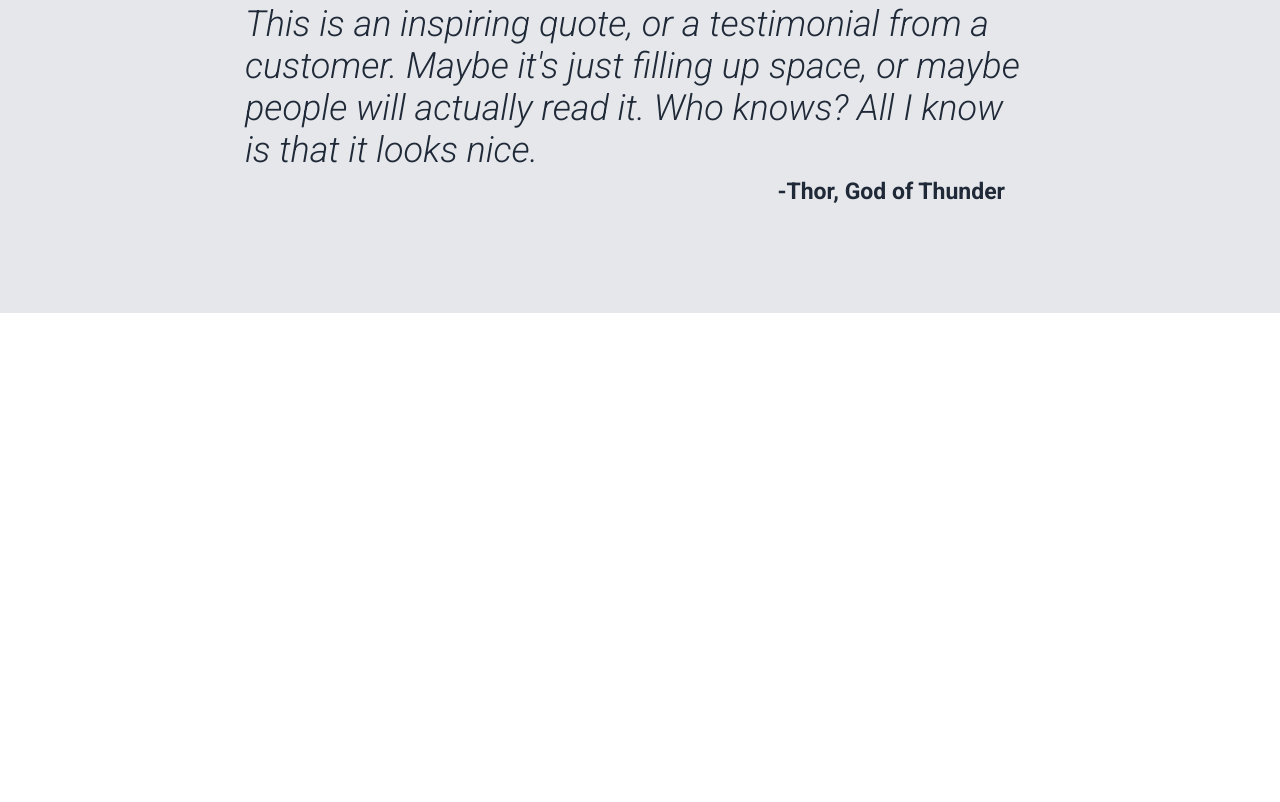
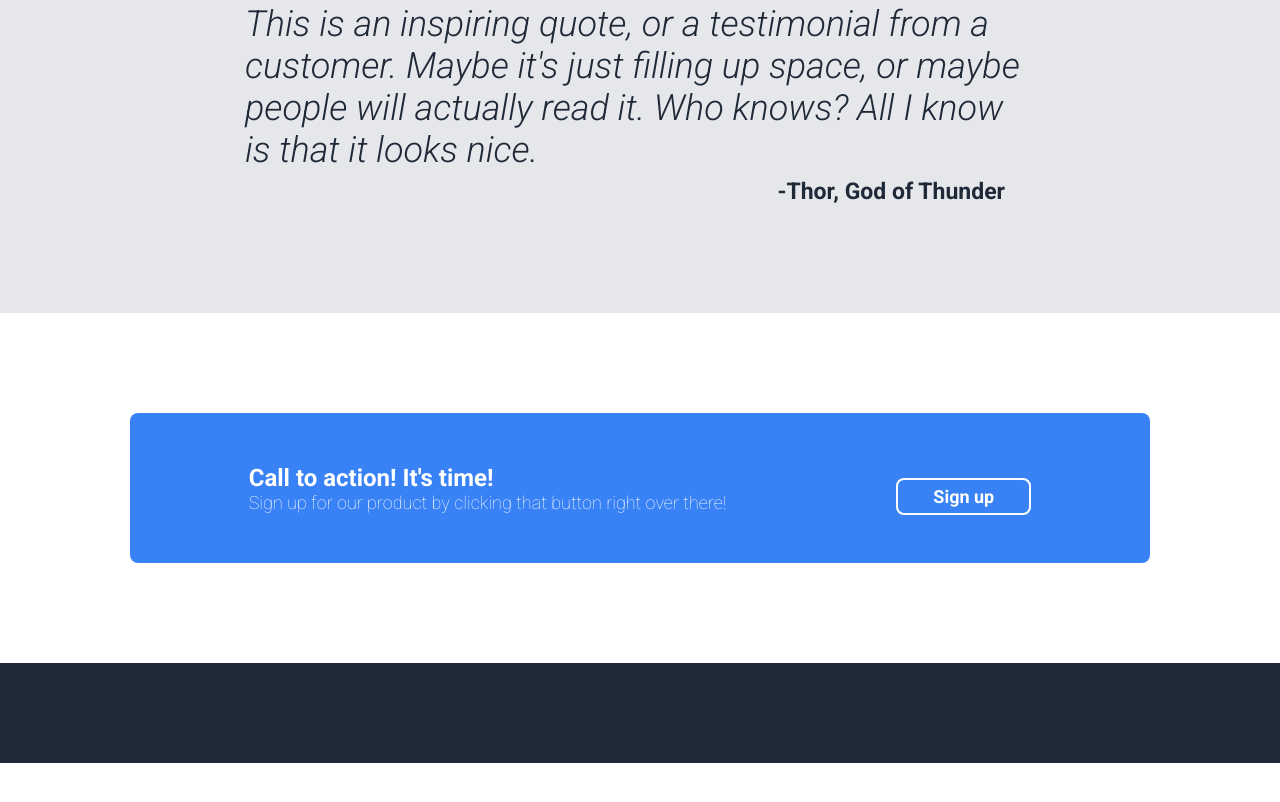
Before and after one commit to incioz/landing-page, a plain HTML site: page index.html in a window 1280 px wide. Shown: the part 1152-1954 px from the top of the page. After the commit the page ends 1915 px from the top, so only its background shows below. Drawn offline with Linux system fonts and the light colour scheme.

Commit message:
Finish section with blue box

```diff
--- a/index.html
+++ b/index.html
@@ -8,7 +8,8 @@
     <link rel="stylesheet" type="text/css" href="style.css"/>
     <link rel="preconnect" href="https://fonts.googleapis.com">
     <link rel="preconnect" href="https://fonts.gstatic.com" crossorigin>
-    <link href="https://fonts.googleapis.com/css2?family=Roboto:ital,wght@0,500;0,700;0,900;1,300&display=swap" rel="stylesheet"></head>
+    <link href="https://fonts.googleapis.com/css2?family=Roboto:ital,wght@0,100;0,500;0,700;0,900;1,300;0,150&display=swap" rel="stylesheet">
+</head>
 <body>
     <div class="heading-section">
             <div class="top-bar">
@@ -74,7 +75,18 @@
         </div>
     </div>
 
+    <div class="signup-section">
+        <div class="blue-container">
+            <div class="blue-content">
+                <div class="left-item">
+                    <div class="call-ta">Call to action! It's time!</div>
+                    <div class="click-button">Sign up for our product by clicking that button right over there!</div>
+                </div>
+                <input class="button2" type="button" value="Sign up">
+            </div>
+        </div>
+    </div>
 
-    <div class="signup-section"></div>
+    <div class="footer-section"></div>
 </body>
 </html>
--- a/style.css
+++ b/style.css
@@ -66,16 +66,18 @@
 
 .subtext {
     font-size: 18px;
+    color:#c0c4c9
 }
 
-.button {
+.button,
+.button2 {
     background-color: #3882F6;
     color: #fff;
     margin-top: 16px;
     width: 135px;
-    height: 40px;
-    border-radius: 12px;
-    border-color: #3882F6;
+    height: 37px;
+    border-radius: 8px;
+    border: none;
     font-size: 18px;
     font-weight: bold;
 }
@@ -88,7 +90,8 @@
 .img {
     padding-top: 120px;
     text-align: center;
-    background-color: rgb(111, 119, 129);
+    background-color: #6f7781;
+    color:#dfe3e7;
     width: 535px;
     height:250px;
     font-size: 19px;
@@ -182,5 +185,48 @@
 }
 
 .signup-section {
-    height: 1000px;
+    height: 350px;
+    display:flex;
+    align-items: center;
 }
+
+.blue-container {
+    display: flex;
+    align-items: center;
+    justify-content: center;
+    color: #fff;
+    width: 10000px;
+}
+
+.blue-content {
+    background-color:#3882F6;
+    display: flex;
+    justify-content: center;
+    align-items: center;
+    border-radius: 8px;
+    width: 1020px;
+    height: 150px;
+}
+
+.left-item {
+    margin-right: 170px;
+}
+
+.call-ta {
+    font-size: 24px;
+    font-weight: 700;
+}
+
+.click-button {
+    font-size: 18px;
+    font-weight: 150;
+}
+
+.button2 {
+    border: 2px solid #fff;
+}
+
+.footer-section {
+    height: 100px;
+    background-color: #1F2937;
+}
```
